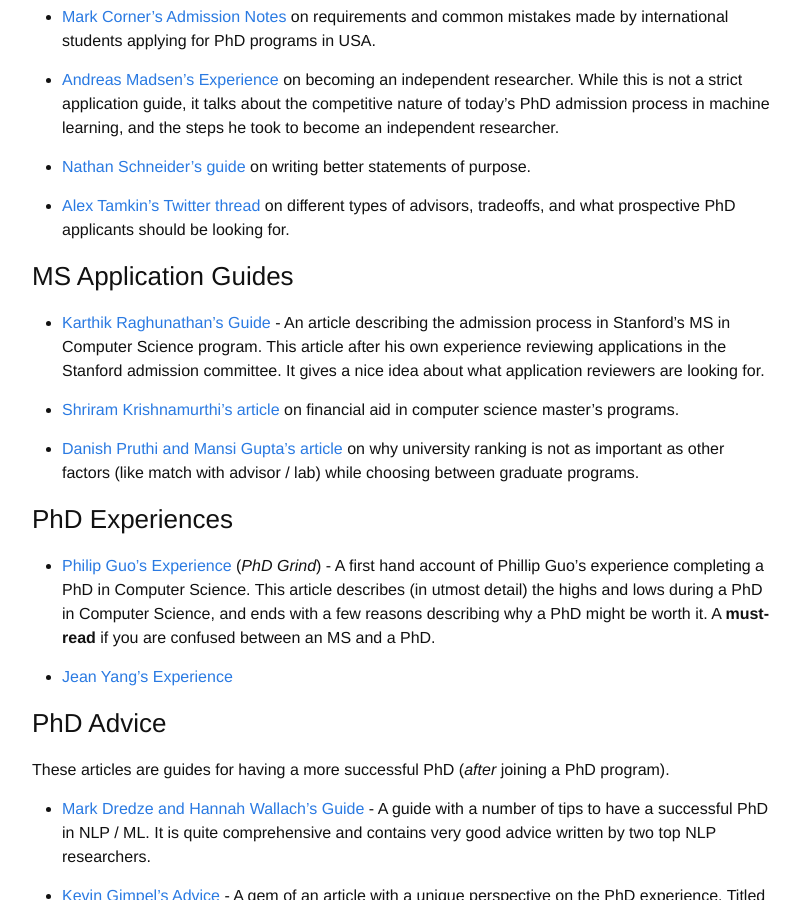
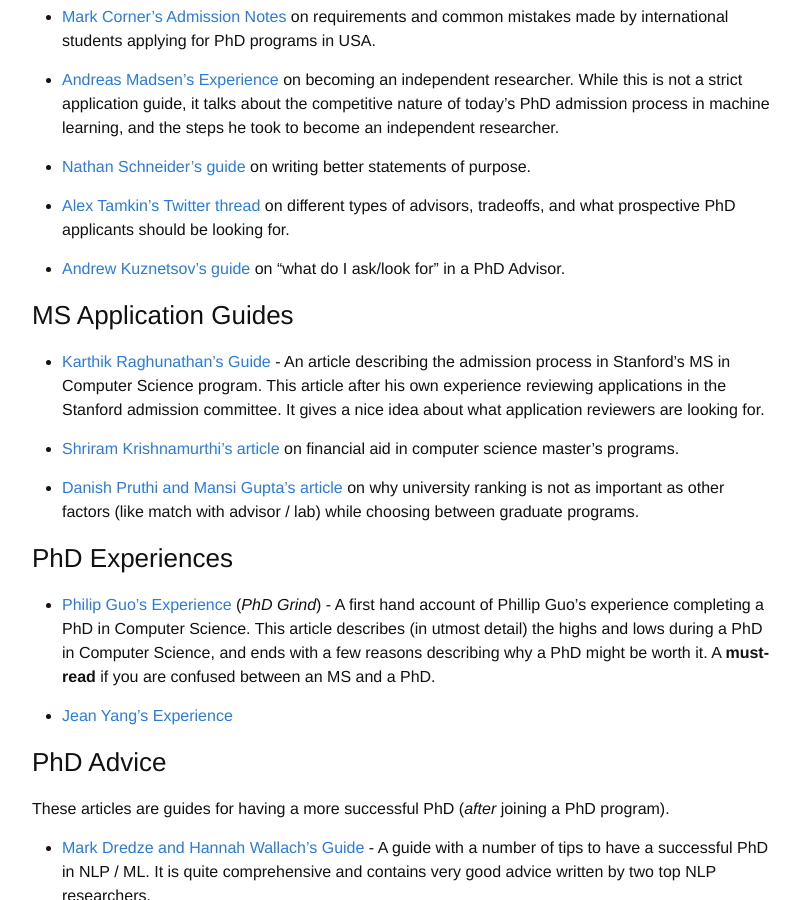
Before and after one commit to martiansideofthemoon/martiansideofthemoon.github.io, a Jekyll site: the page built from _posts/2018-05-30-grad-resources.markdown, in a window 1280 px wide and 900 px high, scrolled down 2094 px. Shown: the whole window, without its empty margins (238-1038 px from the left). Built offline with Jekyll 4.4.1, drawn with Linux system fonts in a browser that asks for light colours; comment, search, counter and statistics services are not loaded.

Commit message:
Update 2018-05-30-grad-resources.markdown

```diff
--- a/_posts/2018-05-30-grad-resources.markdown
+++ b/_posts/2018-05-30-grad-resources.markdown
@@ -56,6 +56,8 @@ Most of this advice is **written by professors** and is focused towards PhD appl
 
 * [Alex Tamkin's Twitter thread](https://twitter.com/AlexTamkin/status/1364856222642413575) on different types of advisors, tradeoffs, and what prospective PhD applicants should be looking for.
 
+* [Andrew Kuznetsov's guide](https://www.cs.columbia.edu/wp-content/uploads/2019/03/Get-Advisor.pdf) on "what do I ask/look for" in a PhD Advisor.
+
 ### MS Application Guides
 
 * [Karthik Raghunathan's Guide](https://cs.stanford.edu/people/rkarthik/DAGAP.pdf) - An article describing the admission process in Stanford's MS in Computer Science program. This article after his own experience reviewing applications in the Stanford admission committee. It gives a nice idea about what application reviewers are looking for.
```
